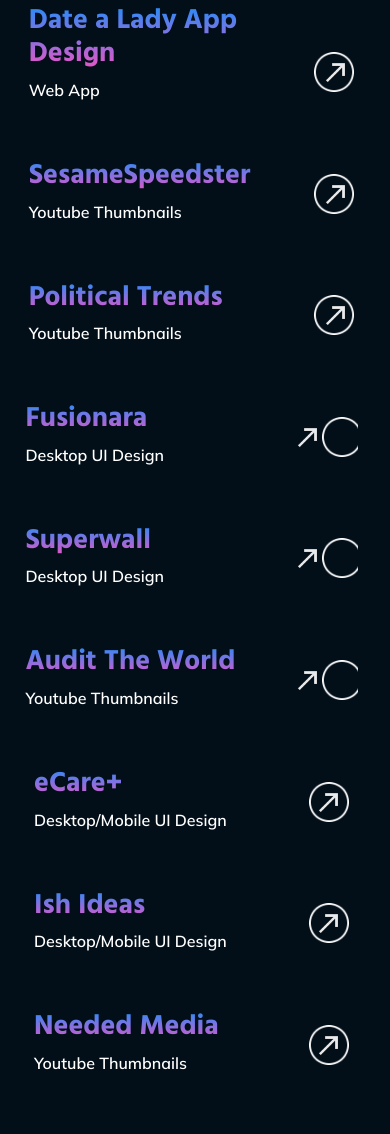
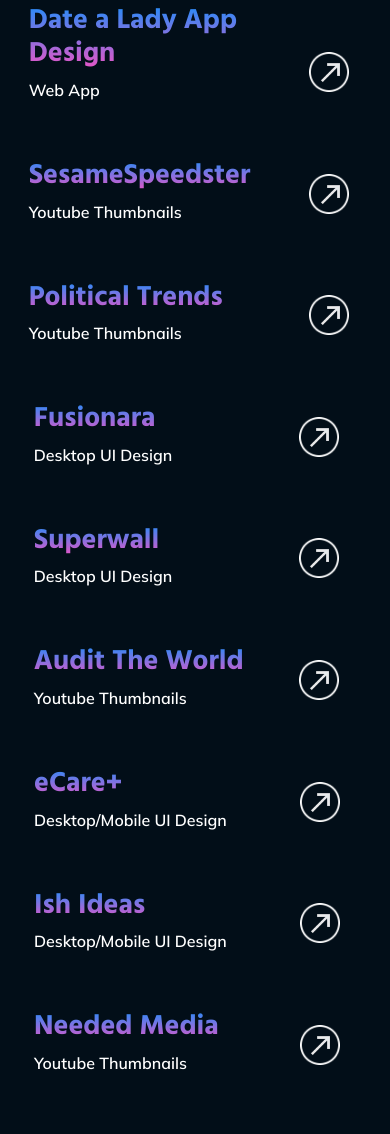
Before and after one commit to AnimoSuki/AnimoSuki.github.io, a plain HTML site: page index.html in a window 390 px wide. Shown: the part 9589-10723 px from the top of the page. Drawn offline with nearby package versions, Linux system fonts and the light colour scheme.

Commit message:
Portfolio Link Icons Position Fixed

```diff
--- a/assets/css/style.css
+++ b/assets/css/style.css
@@ -709,13 +709,17 @@ p {
     bottom: 66px;
 }
 
+#upright-arrow5 {
+    left: 144%;
+}
+
 #circle, #circle3 {
     position: relative;
     left: 95%;
     bottom: 66px;
 }
 
-#circle2, #circle4 {
+#circle2, #circle4, #circle5 {
     position: relative;
     left: 125%;
     bottom: 66px;
@@ -1496,8 +1500,12 @@ footer strong {
         width: auto;
     }
 
+    .column2 {
+        margin-left: 5%;
+    }
+
     #upright-arrow {
-        left: 107%;
+        left: 105%;
     }
 
     .carousel-indicators {
@@ -1509,13 +1517,21 @@ footer strong {
     }
 
     #circle {
-        left: 92%;
+        left: 90%;
+    }
+
+    #circle2 {
+        left: 120%;
     }
 
     #circle4 {
         left: 108%;
     }
 
+    #circle5 {
+        left: 110%;
+    }
+
     #circle3 {
         left: 111%;
     }
@@ -1526,6 +1542,14 @@ footer strong {
 
     #upright-arrow4 {
         left: 127.5%;
+    }
+
+    #upright-arrow5 {
+        left: 129%;
+    }
+
+    #upright-arrow6 {
+        left: 141%;
     }
 
     /* Client Talking */
--- a/index.html
+++ b/index.html
@@ -264,9 +264,9 @@
                                     <p>Desktop UI Design</p>
                                     <a href="https://www.figma.com/design/YfD3pJ6JgCe4nidbFSa8nD/Untitled?node-id=1-794&t=OOQOD5nQKutX9VU4-1"
                                         target="_blank">
-                                        <img id="upright-arrow4" width="30px"
+                                        <img id="upright-arrow5" width="30px"
                                             src="./assets/images/Elements/upright-arrow.webp" alt="">
-                                        <img id="circle2" width="40px" src="./assets/images/Elements/circle.webp"
+                                        <img id="circle5" width="40px" src="./assets/images/Elements/circle.webp"
                                             alt="">
                                     </a>
                                 </div>
@@ -275,9 +275,9 @@
                                     <p>Desktop UI Design</p>
                                     <a href="https://www.figma.com/design/alqXfXiNm3dZI0wpVuWAci/Superwall-Last-final-edits-internal?node-id=0-1&t=iDNfVuVTT0cqFSeF-1"
                                         target="_blank">
-                                        <img id="upright-arrow4" width="30px"
+                                        <img id="upright-arrow5" width="30px"
                                             src="./assets/images/Elements/upright-arrow.webp" alt="">
-                                        <img id="circle2" width="40px" src="./assets/images/Elements/circle.webp"
+                                        <img id="circle5" width="40px" src="./assets/images/Elements/circle.webp"
                                             alt="">
                                     </a>
                                 </div>
@@ -285,9 +285,9 @@
                                     <h4>Audit The World</h4>
                                     <p>Youtube Thumbnails</p>
                                     <a href="https://www.youtube.com/@AuditTheWorld" target="_blank">
-                                        <img id="upright-arrow4" width="30px"
+                                        <img id="upright-arrow5" width="30px"
                                             src="./assets/images/Elements/upright-arrow.webp" alt="">
-                                        <img id="circle2" width="40px" src="./assets/images/Elements/circle.webp"
+                                        <img id="circle5" width="40px" src="./assets/images/Elements/circle.webp"
                                             alt="">
                                     </a>
                                 </div>
@@ -298,7 +298,7 @@
                                     <p>Desktop/Mobile UI Design</p>
                                     <a
                                         href="https://www.figma.com/design/e2QTvxt4voPxa3u4OMqx7T/eCare?node-id=0-1&t=AhvO6aPWsKsjRSMl-1" target="_blank">
-                                        <img id="upright-arrow5" width="30px"
+                                        <img id="upright-arrow6" width="30px"
                                             src="./assets/images/Elements/upright-arrow.webp" alt="">
                                         <img id="circle2" width="40px" src="./assets/images/Elements/circle.webp"
                                             alt="">
```
